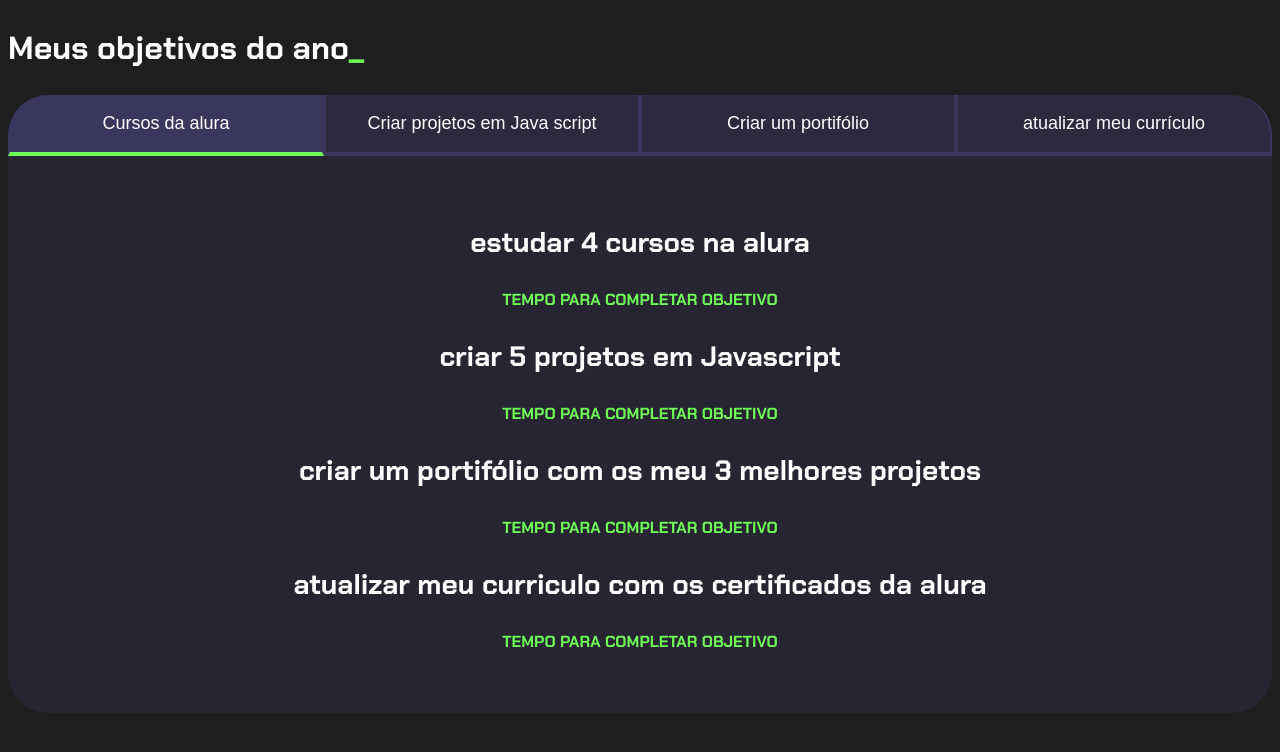
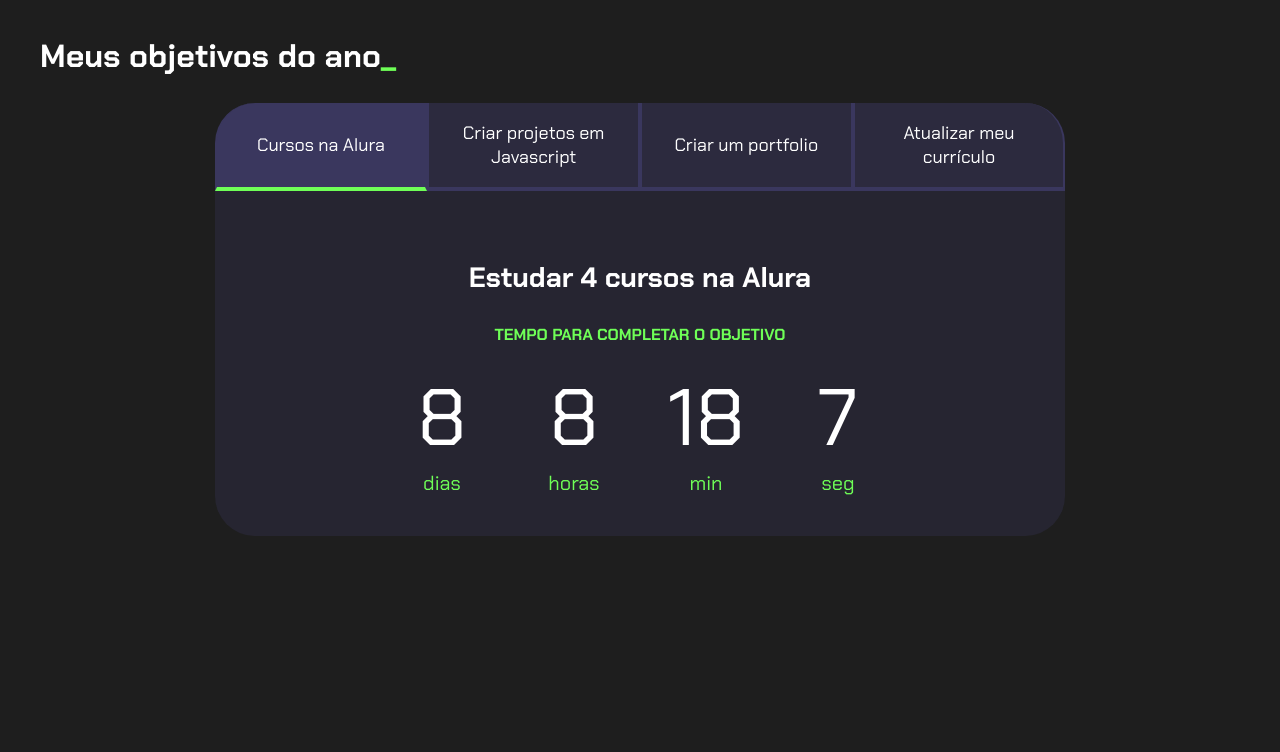
Before and after one commit to cauamaral555/pvi-progama-o, a plain HTML site: page index.html in a window 1280 px wide. Drawn offline with Linux system fonts and the light colour scheme.

Commit message:
Aula de correção (Ademir)

```diff
--- a/index.html
+++ b/index.html
@@ -1,42 +1,116 @@
 <!DOCTYPE html>
 <html lang="pt-br">
+
 <head>
     <meta charset="UTF-8">
-    <meta http-equiv="X-UA-Compatible" content="IE=edge">
-    <meta name="viewport" content="width=, initial-scale=1.0">
-    <title>meus objtivos do ano</title>
+    <meta name="viewport" content="width=device-width, initial-scale=1.0">
+    <title>Meus objetivos do ano</title>
     <link rel="stylesheet" href="style.css">
 </head>
+
 <body>
-    <section class="conteudo pricipal">
+    <section class="conteudo-principal">
         <h2 class="titulo-principal">Meus objetivos do ano<span>_</span></h2>
         <div class="conteudo">
             <div class="botoes">
-        <button class="botao ativo">Cursos da alura</button>
-        <button class="botao">Criar projetos em Java script</button>
-        <button class="botao">Criar um portifólio</button>
-        <button class="botao">atualizar meu currículo</button>
+                <button class="botao ativo">Cursos na Alura</button>
+                <button class="botao">Criar projetos em Javascript</button>
+                <button class="botao">Criar um portfolio</button>
+                <button class="botao">Atualizar meu currículo</button>
             </div>
-    <div class="aba-textos">
-        <div class="aba-contudos ativo">
-            <h3 class="aba-contudos-titulo-principal">estudar 4 cursos na alura</h3>
-            <h4 class="aba-conteudo-titulo-secundario">tempo para completar objetivo</h4>
-            <div class="contador"></div>
+            <div class="abas-textos">
+                <div class="aba-conteudo ativo">
+                    <h3 class="aba-conteudo-titulo-principal">Estudar 4 cursos na Alura</h3>
+                    <h4 class="aba-conteudo-titulo-secundario">Tempo para completar o objetivo</h4>
+                    <div class="contador">
+                        <div class="contador-digito">
+                            <p class="contador-digito-numero" id="dias0"></p>
+                            <p class="contador-digito-texto">dias</p>
                         </div>
-        <div class="aba-contudos">
-            <h3 class="aba-contudos-titulo-principal">criar 5 projetos em Javascript</h3>
-            <h4 class="aba-conteudo-titulo-secundario">tempo para completar objetivo</h4>
+                        <div class="contador-digito">
+                            <p class="contador-digito-numero" id="horas0"></p>
+                            <p class="contador-digito-texto">horas</p>
                         </div>
-        <div class="aba-contudos">
-            <h3 class="aba-contudos-titulo-principal">criar um portifólio com os meu 3 melhores projetos</h3>
-            <h4 class="aba-conteudo-titulo-secundario">tempo para completar objetivo</h4>
+                        <div class="contador-digito">
+                            <p class="contador-digito-numero" id="min0"></p>
+                            <p class="contador-digito-texto">min</p>
                         </div>
-        <div class="aba-contudos">
-            <h3 class="aba-contudos-titulo-principal">atualizar meu curriculo com os certificados da alura</h3>
-            <h4 class="aba-conteudo-titulo-secundario">tempo para completar objetivo</h4>
+                        <div class="contador-digito">
+                            <p class="contador-digito-numero" id="seg0"></p>
+                            <p class="contador-digito-texto">seg</p>
+                        </div>
+                    </div>
+                </div>
+                <div class="aba-conteudo">
+                    <h3 class="aba-conteudo-titulo-principal">Criar 5 projetos em Javascript</h3>
+                    <h4 class="aba-conteudo-titulo-secundario">Tempo para completar o objetivo</h4>
+                    <div class="contador">
+                        <div class="contador-digito">
+                            <p class="contador-digito-numero" id="dias1"></p>
+                            <p class="contador-digito-texto">dias</p>
+                        </div>
+                        <div class="contador-digito">
+                            <p class="contador-digito-numero" id="horas1"></p>
+                            <p class="contador-digito-texto">horas</p>
+                        </div>
+                        <div class="contador-digito">
+                            <p class="contador-digito-numero" id="min1"></p>
+                            <p class="contador-digito-texto">min</p>
+                        </div>
+                        <div class="contador-digito">
+                            <p class="contador-digito-numero" id="seg1"></p>
+                            <p class="contador-digito-texto">seg</p>
+                        </div>
+                    </div>
+                </div>
+                <div class="aba-conteudo">
+                    <h3 class="aba-conteudo-titulo-principal">Criar um portfolio com os meus 3 melhores projetos</h3>
+                    <h4 class="aba-conteudo-titulo-secundario">Tempo para completar o objetivo</h4>
+                    <div class="contador">
+                        <div class="contador-digito">
+                            <p class="contador-digito-numero" id="dias2"></p>
+                            <p class="contador-digito-texto">dias</p>
+                        </div>
+                        <div class="contador-digito">
+                            <p class="contador-digito-numero" id="horas2"></p>
+                            <p class="contador-digito-texto">horas</p>
+                        </div>
+                        <div class="contador-digito">
+                            <p class="contador-digito-numero" id="min2"></p>
+                            <p class="contador-digito-texto">min</p>
+                        </div>
+                        <div class="contador-digito">
+                            <p class="contador-digito-numero" id="seg2"></p>
+                            <p class="contador-digito-texto">seg</p>
+                        </div>
+                    </div>
+                </div>
+                <div class="aba-conteudo">
+                    <h3 class="aba-conteudo-titulo-principal">Atualizar meu curriculo com os certificados da Alura</h3>
+                    <h4 class="aba-conteudo-titulo-secundario">Tempo para completar o objetivo</h4>
+                    <div class="contador">
+                        <div class="contador-digito">
+                            <p class="contador-digito-numero" id="dias3"></p>
+                            <p class="contador-digito-texto">dias</p>
+                        </div>
+                        <div class="contador-digito">
+                            <p class="contador-digito-numero" id="horas3"></p>
+                            <p class="contador-digito-texto">horas</p>
+                        </div>
+                        <div class="contador-digito">
+                            <p class="contador-digito-numero" id="min3"></p>
+                            <p class="contador-digito-texto">min</p>
+                        </div>
+                        <div class="contador-digito">
+                            <p class="contador-digito-numero" id="seg3"></p>
+                            <p class="contador-digito-texto">seg</p>
+                        </div>
+                    </div>
+                </div>
             </div>
         </div>
     </section>
-    <script  src="main.js"></script>
+    <script src="main.js"></script>
 </body>
+
 </html>
--- a/main.js
+++ b/main.js
@@ -13,3 +13,46 @@ for (let i = 0; i < botoes.length; i++) {
         textos[i].classList.add("ativo");
     }
 }
+
+const contadores = document.querySelectorAll(".contador");
+const tempoObjetivo1 = new Date("2024-04-25T23:59:59");
+const tempoObjetivo2 = new Date("2023-12-05T00:00:00");
+const tempoObjetivo3 = new Date("2023-12-30T00:00:00");
+const tempoObjetivo4 = new Date("2024-02-01T00:00:00");
+
+const tempos = [tempoObjetivo1,tempoObjetivo2,tempoObjetivo3,tempoObjetivo4];
+
+
+function calculaTempo(tempoObjetivo) {
+    let tempoAtual = new Date();
+    let tempoFinal = tempoObjetivo - tempoAtual;
+    let segundos = Math.floor(tempoFinal / 1000);
+    let minutos = Math.floor(segundos / 60);
+    let horas = Math.floor(minutos / 60);
+    let dias = Math.floor(horas / 24);
+
+    segundos %= 60;
+    minutos %= 60;
+    horas %= 24;
+    if (tempoFinal > 0){
+        return [dias,horas,minutos,segundos];
+    } else {
+        return [0,0,0,0];
+    }
+}
+
+function atualizaCronometro(){
+    for (let i=0; i<contadores.length;i++){
+        document.getElementById("dias"+i).textContent = calculaTempo(tempos[i])[0];
+        document.getElementById("horas"+i).textContent = calculaTempo(tempos[i])[1];
+        document.getElementById("min"+i).textContent = calculaTempo(tempos[i])[2];
+        document.getElementById("seg"+i).textContent = calculaTempo(tempos[i])[3];
+    }
+}
+
+function comecaCronometro(){
+    atualizaCronometro();
+    setInterval(atualizaCronometro,1000);
+}
+
+comecaCronometro();
--- a/style.css
+++ b/style.css
@@ -1,5 +1,4 @@
 @import url('https://fonts.googleapis.com/css2?family=Chakra+Petch:wght@400;700&display=swap');
-
 
 :root {
     --cor-de-fundo: #1E1E1E;
@@ -10,11 +9,12 @@
     --texto-fundo: rgba(58, 55, 94, 0.3);
 }
 
-body{
+body {
     background-color: var(--cor-de-fundo);
     color: var(--branco);
     font-family: 'Chakra Petch', sans-serif;
 }
+
 
 .conteudo-principal {
     display: flex;
@@ -36,8 +36,9 @@ body{
     color: var(--verde);
 }
 
+
 .botao {
-    font-family: "Crakra Petch", sans-serif;
+    font-family: 'Chakra Petch', sans-serif;
     background-color: var(--botao-inativo);
     color: var(--branco);
     display: flex;
@@ -51,7 +52,8 @@ body{
     border-right: 2px solid var(--botao-ativo);
     border-top: none;
 }
-    .botao:first-child{
+
+.botao:first-child {
     border-radius: 40px 40px 0 0;
 }
 
@@ -64,39 +66,63 @@ body{
     border-bottom: 4px solid var(--verde);
 }
 
-    .aba-textos{
+.abas-textos{
     background-color: var(--texto-fundo);
     padding: 40px;
     border-radius: 0 0 40px 40px;
 }
-
 .aba-conteudo.ativo{
-        display: block;
+    display:block;
 }
 
 .aba-conteudo{
     display: none;
 }
 
-    .aba-contudos-titulo-principal{
+.aba-conteudo-titulo-principal{
     font-size: 28px;
     text-align: center;
 }
-
 .aba-conteudo-titulo-secundario{
     text-align: center;
     color: var(--verde);
     text-transform: uppercase;
 }
 
+.contador{
+    display:flex;
+    justify-content: center;
+    flex-wrap: wrap;
+}
+.contador-digito{
+    padding: 0 16px;
+    text-align: center;
+    min-width: 100px;
+}
+
+.contador-digito-numero{
+    font-size: 80px;
+    margin: 0;
+
+}
+
+.contador-digito-texto{
+    color: var(--verde);
+    font-size: 20px;
+    margin: 0;
+
+}
+
 @media screen and (min-width: 768px) {
     .botoes {
         display: flex;
     }
+
     .botao:first-child {
-            border-radius: 40px 0 0;
+        border-radius: 40px 0 0 0;
     }
-        .botao:last-child{
+
+    .botao:last-child {
         border-radius: 0 40px 0 0;
     }
 }
```
Also changed, not shown: 2 other files. Lines whose indentation alone changed are shown as unchanged.
